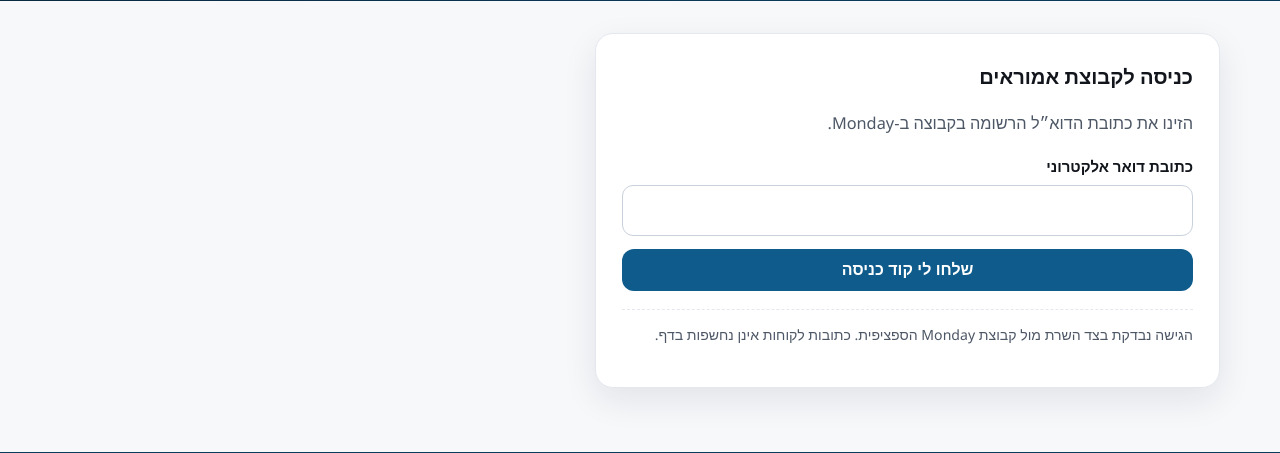
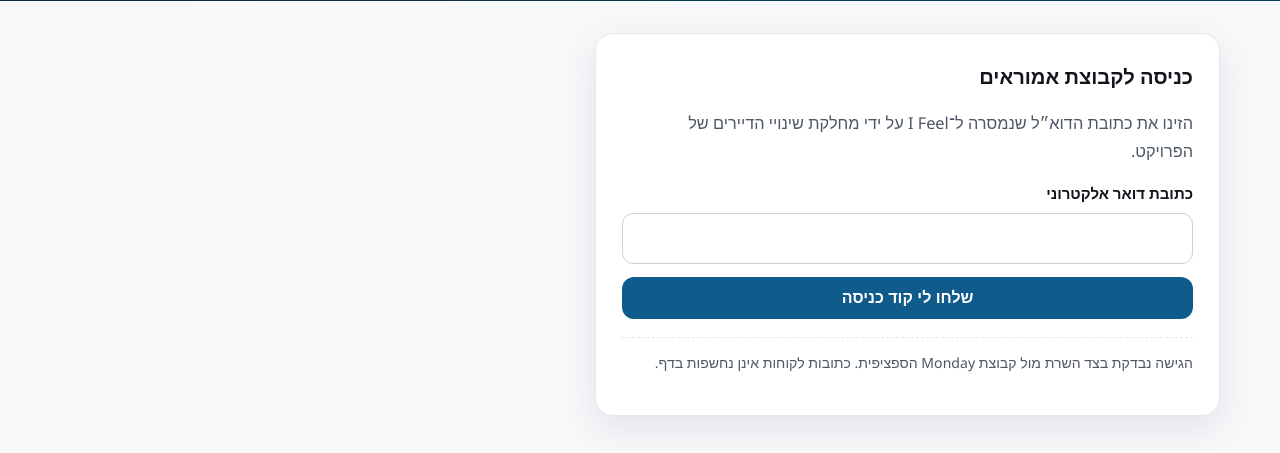
Before and after one commit to oren341965/i-feel-site, a PHP site: page /developer-projects/amoraim/index.php in a window 1280 px wide. Shown: the part 367-820 px from the top of the page. Run offline with PHP 8.4, Linux system fonts and the light colour scheme.

Commit message:
Clarify project email login instructions for residents

```diff
--- a/public/developer-projects/_group-page.php
+++ b/public/developer-projects/_group-page.php
@@ -73,7 +73,7 @@ $csrf = esp_csrf_token();
 <?php if ($user === null): ?>
 <section class="entry"><div class="access-card">
 <h2>כניסה לקבוצת <?= esp_h($project['title']) ?></h2>
-<p class="lead">הזינו את כתובת הדוא״ל הרשומה בקבוצה ב-Monday.</p>
+<p class="lead">הזינו את כתובת הדוא״ל שנמסרה ל־I Feel על ידי מחלקת שינויי הדיירים של הפרויקט.</p>
 <?php if ($error !== ''): ?><div class="alert alert--error"><?= esp_h($error) ?></div><?php endif; ?>
 <?php if ($accessStatus === 'code-sent' && esp_pending_email() !== ''): ?>
 <div class="alert alert--ok">קוד בן 6 ספרות נשלח ל-<?= esp_h(esp_pending_email()) ?>.</div>
```
